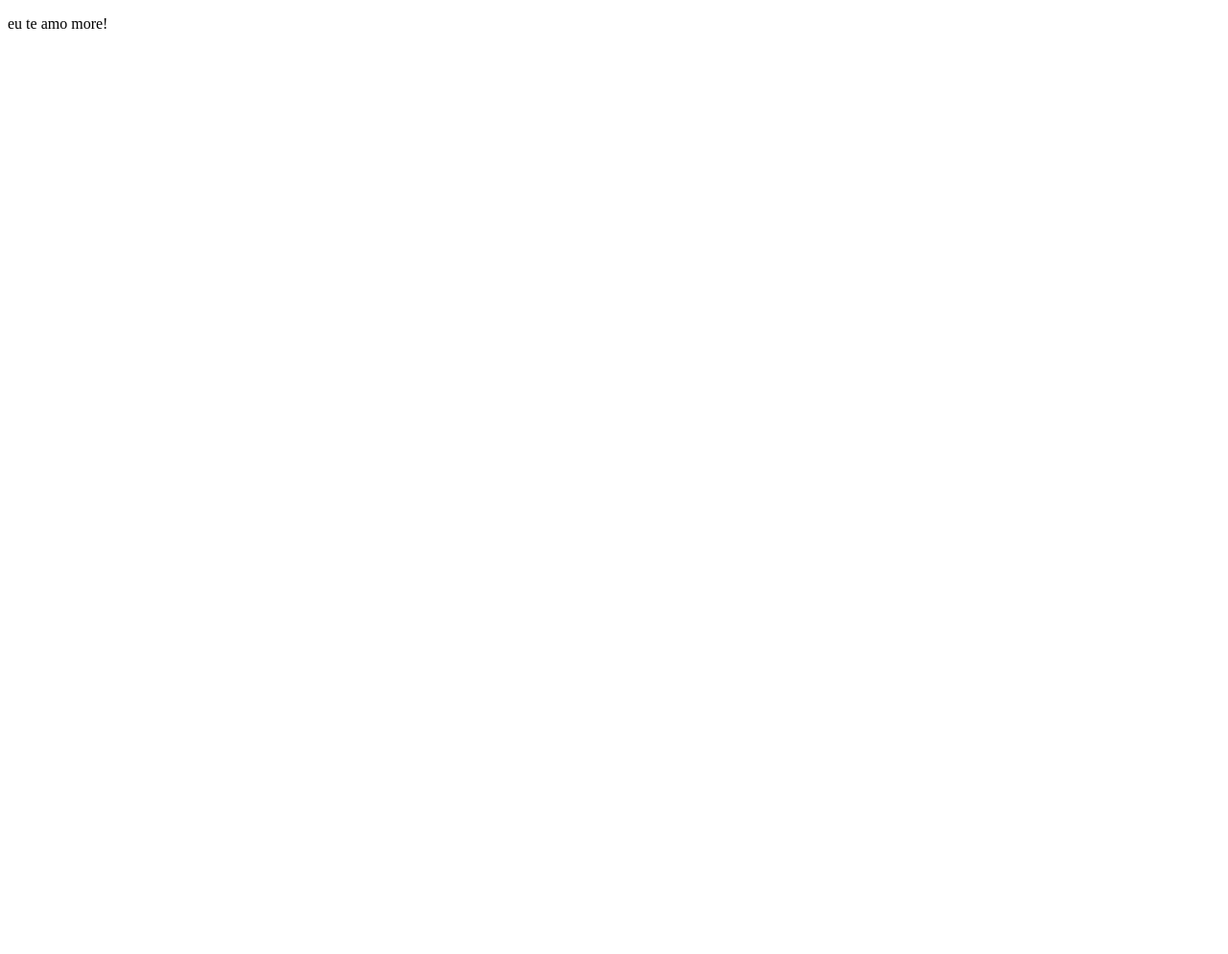
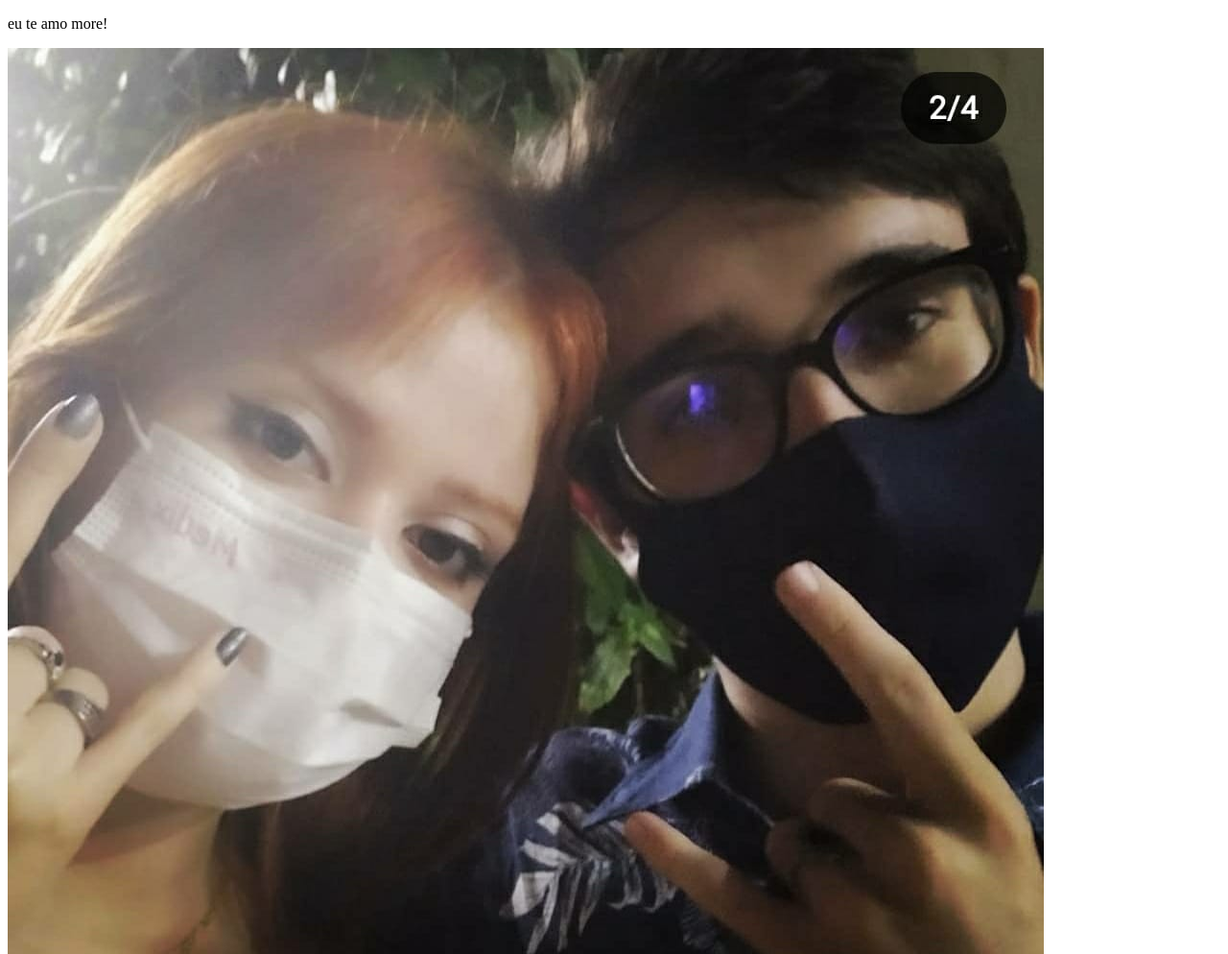
Before and after one commit to brenomarinho2001/port-folio, a plain HTML site: page index.html in a window 1280 px wide. Shown: the top 994 px of the page at 96% size. Before the commit the page ends 800 px from the top, so only its background shows below. Drawn offline with Linux system fonts and the light colour scheme.

Commit message:
foto nova

```diff
--- a/index.html
+++ b/index.html
@@ -10,6 +10,7 @@
     <!-- Head -->
     <header>
         <p>eu te amo more!</p>
+        <img src="./breno_lele.jpg"/>
 
     </header>
 
```
Also changed, not shown: breno_lele.jpg (added).
